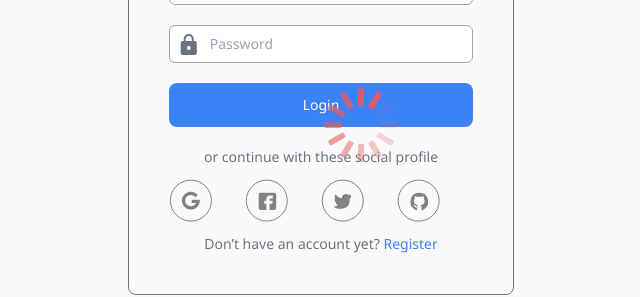
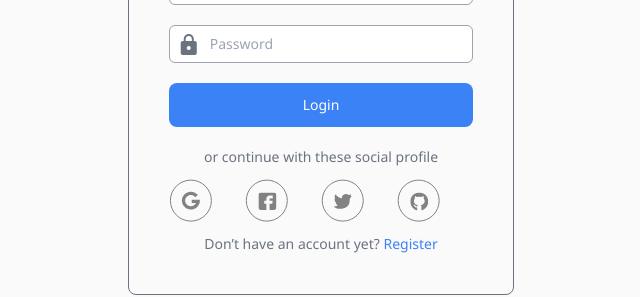
Before and after one commit to Re-Creators/chat-group-frontend, a Vue app: page / in a window 1280 px wide. Shown: the part 315-612 px from the top of the page, without its empty margins (319-959 px from the left). Built offline with nearby package versions, Linux system fonts and the light colour scheme.

Commit message:
make it better

```diff
--- a/src/App.vue
+++ b/src/App.vue
@@ -1,7 +1,7 @@
 <template>
     <div>
       <router-view v-if="!isLoading"/>
-      <Loading v-if="user === null || isLoading"/>
+      <Loading v-if="isLoading"/>
     </div>
 
 </template>
```
